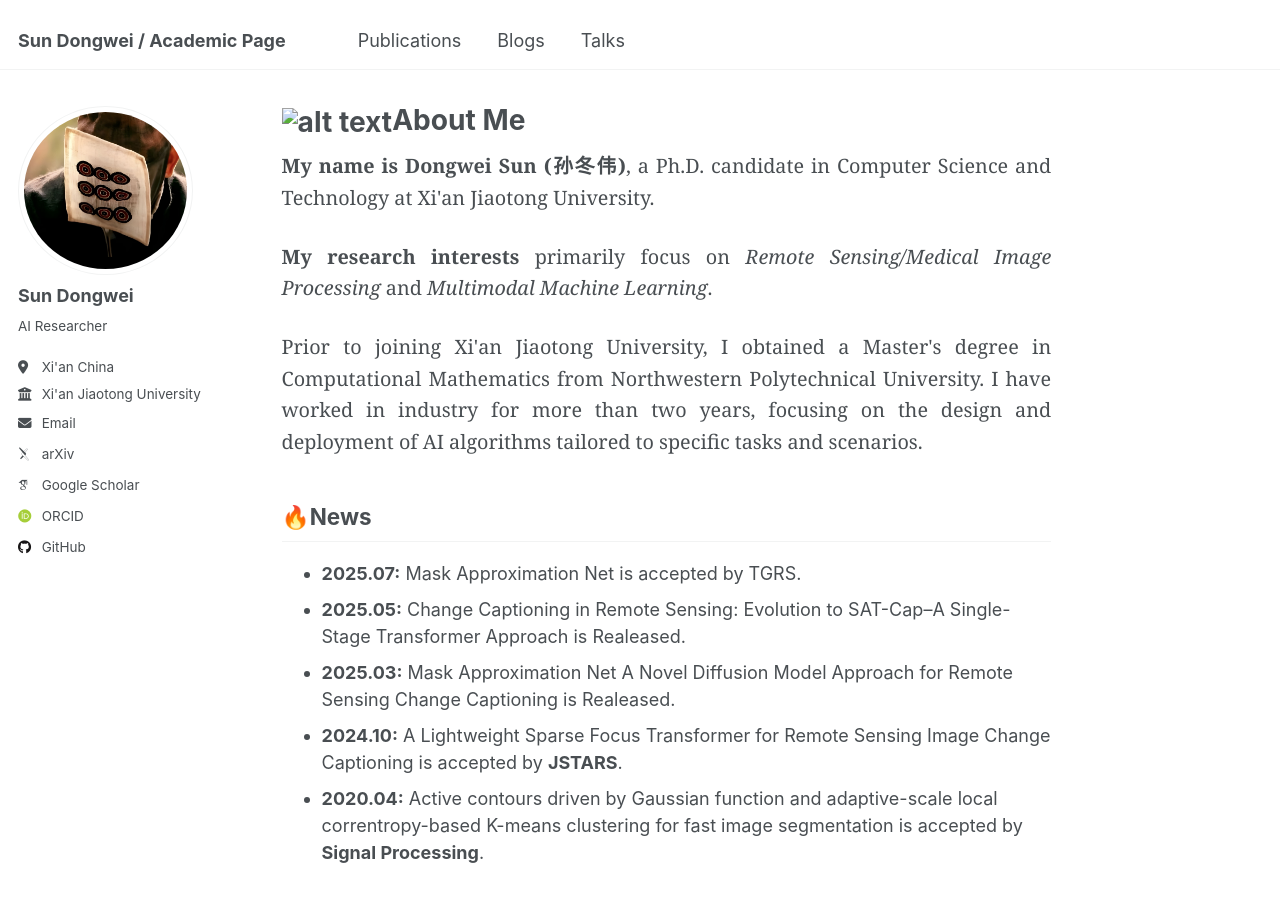
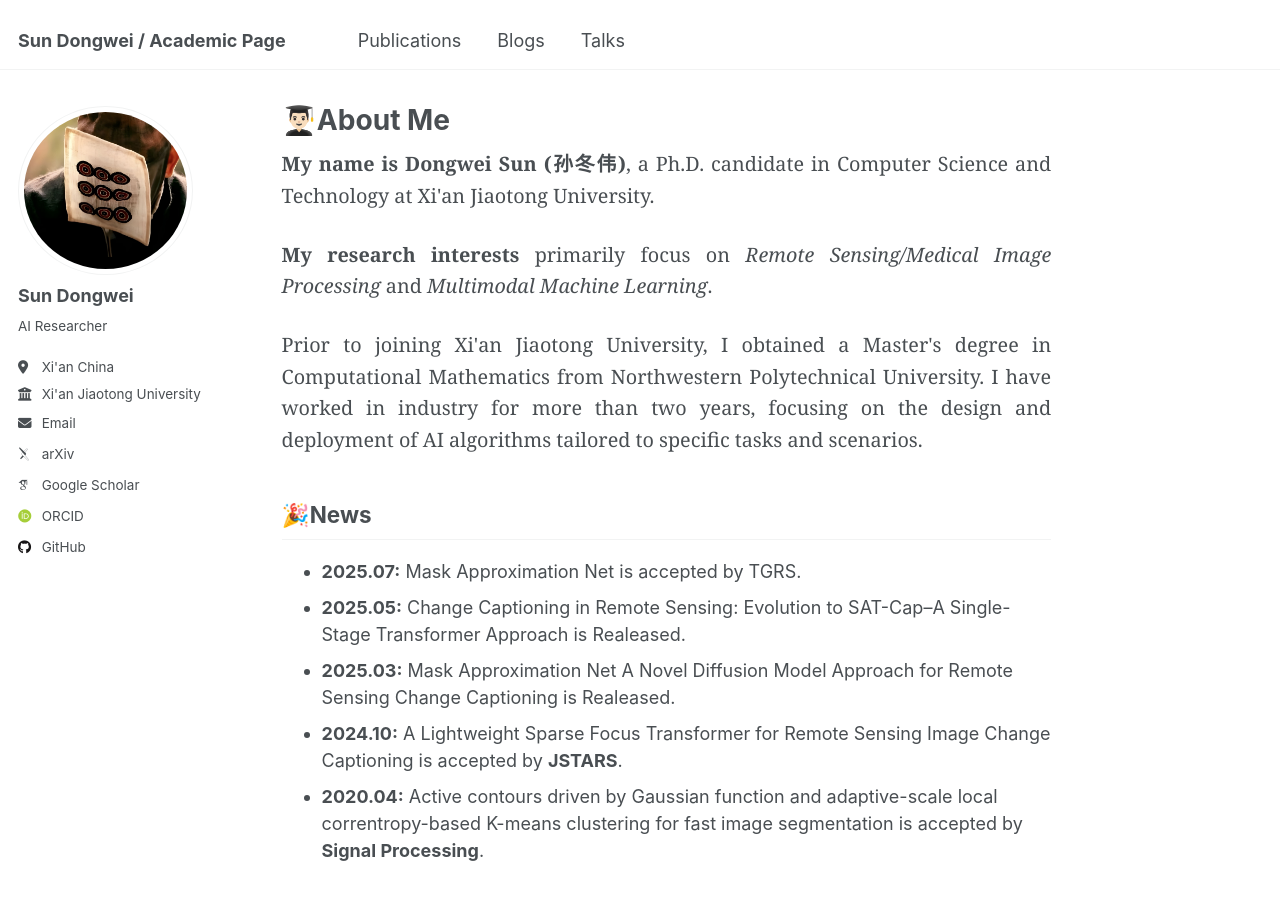
Before and after one commit to sundongwei/sundongwei.github.io, a Jekyll site: the page built from _pages/about.md, in a window 1280 px wide and 900 px high. Built offline with Jekyll 4.4.1, drawn with Linux system fonts in a browser that asks for light colours; some web fonts are replaced.

Commit message:
20250703v2

```diff
--- a/_pages/about.md
+++ b/_pages/about.md
@@ -1,6 +1,6 @@
 ---
 permalink: /
-title: "![alt text](image-1.png)About Me"
+title: "👨🏻‍🎓About Me"
 author_profile: true
 redirect_from:
   - /about/
@@ -17,7 +17,7 @@ redirect_from:
   <p>Prior to joining Xi'an Jiaotong University, I obtained a Master's degree in Computational Mathematics from Northwestern Polytechnical University. I have worked in industry for more than two years, focusing on the design and deployment of AI algorithms tailored to specific tasks and scenarios.</p>
 </div>
 
-🔥News
+🎉News
 ------
 - **2025.07:** Mask Approximation Net is accepted by TGRS.
 - **2025.05:** Change Captioning in Remote Sensing: Evolution to SAT-Cap–A Single-Stage Transformer Approach is Realeased.
```
